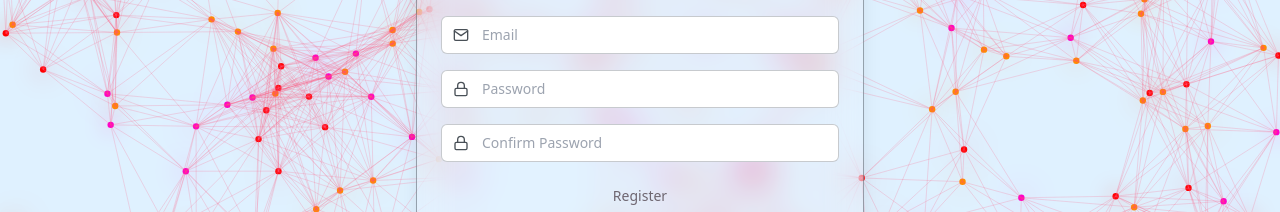
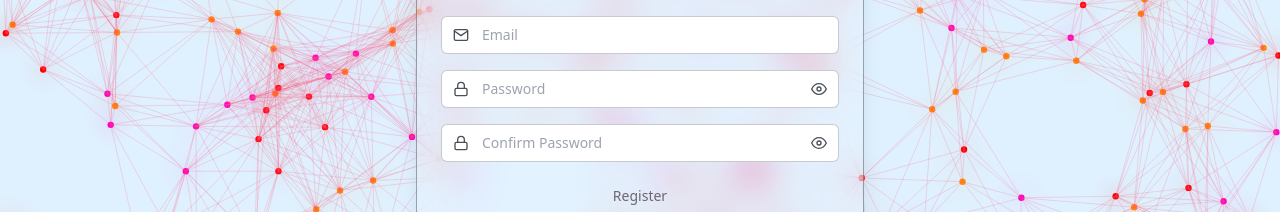
Before and after one commit to Jeet-115/SoftwareSubscription, a React (Vite) app in the folder client/: page /register in a window 1280 px wide. Shown: the part 216-428 px from the top of the page. Built offline with nearby package versions, Linux system fonts and the light colour scheme; no server answers.

Commit message:
ui upgradation

```diff
--- a/client/src/pages/Auth/Login.jsx
+++ b/client/src/pages/Auth/Login.jsx
@@ -3,7 +3,7 @@ import { Link, useNavigate } from "react-router-dom";
 import api from "../../utils/axios";
 import { useAuth } from "../../context/AuthContext";
 import { motion } from "framer-motion";
-import { FiMail, FiLock } from "react-icons/fi";
+import { FiMail, FiLock, FiEye, FiEyeOff } from "react-icons/fi";
 
 const Login = () => {
   const navigate = useNavigate();
@@ -11,6 +11,7 @@ const Login = () => {
   const [form, setForm] = useState({ email: "", password: "" });
   const [loading, setLoading] = useState(false);
   const [error, setError] = useState("");
+  const [showPassword, setShowPassword] = useState(false);
 
   const handleChange = (e) => {
     setForm({ ...form, [e.target.name]: e.target.value });
@@ -63,27 +64,37 @@ const Login = () => {
               onChange={handleChange}
               placeholder="Email"
               required
-              className="w-full rounded-md border border-secondary-dark/30 bg-neutral-DEFAULT/20 pl-10 pr-3 py-2 text-sm text-text-DEFAULT outline-none focus:border-primary-light transition-colors"
+              className="w-full rounded-md border border-secondary-dark/30 bg-neutral-DEFAULT/20 pl-10 pr-3 py-2 text-sm text-text-light outline-none focus:border-primary-light transition-colors"
             />
           </div>
           <div className="relative">
             <FiLock className="absolute top-1/2 left-3 -translate-y-1/2 text-text-light" />
             <input
-              type="password"
+              type={showPassword ? "text" : "password"}
               name="password"
               value={form.password}
               onChange={handleChange}
               placeholder="Password"
               required
-              className="w-full rounded-md border border-secondary-dark/30 bg-neutral-DEFAULT/20 pl-10 pr-3 py-2 text-sm text-text-DEFAULT outline-none focus:border-primary-light transition-colors"
+              className="w-full rounded-md border border-secondary-dark/30 bg-neutral-DEFAULT/20 pl-10 pr-10 py-2 text-sm text-text-light outline-none focus:border-primary-light transition-colors"
             />
+            <div
+              className="absolute top-1/2 right-3 -translate-y-1/2 cursor-pointer"
+              onClick={() => setShowPassword(!showPassword)}
+            >
+              {showPassword ? (
+                <FiEyeOff className="text-text-light" />
+              ) : (
+                <FiEye className="text-text-light" />
+              )}
+            </div>
           </div>
           <motion.button
             whileHover={{ scale: 1.05 }}
             whileTap={{ scale: 0.95 }}
             type="submit"
             disabled={loading}
-            className="mt-2 w-full text-[#6e6670] rounded-md bg-primary-DEFAULT px-4 py-2 text-sm font-medium hover:bg-primary-dark disabled:opacity-60 transition-colors"
+            className="mt-2 w-full text-[#6e6670] rounded-md bg-primary-DEFAULT px-4 py-2 text-sm font-medium hover:bg-primary-dark hover:text-[#FFFFFF] disabled:opacity-60 transition-colors"
           >
             {loading ? "Logging in..." : "Login"}
           </motion.button>
--- a/client/src/pages/Auth/Register.jsx
+++ b/client/src/pages/Auth/Register.jsx
@@ -2,7 +2,7 @@ import { useState } from "react";
 import { Link, useNavigate } from "react-router-dom";
 import api from "../../utils/axios";
 import { motion } from "framer-motion";
-import { FiMail, FiLock, FiUser } from "react-icons/fi";
+import { FiMail, FiLock, FiUser, FiEye, FiEyeOff } from "react-icons/fi";
 
 const Register = () => {
   const navigate = useNavigate();
@@ -14,6 +14,8 @@ const Register = () => {
   });
   const [loading, setLoading] = useState(false);
   const [error, setError] = useState("");
+  const [showPassword, setShowPassword] = useState(false);
+  const [showConfirmPassword, setShowConfirmPassword] = useState(false);
 
   const handleChange = (e) => {
     setForm({ ...form, [e.target.name]: e.target.value });
@@ -73,7 +75,7 @@ const Register = () => {
               value={form.name}
               onChange={handleChange}
               placeholder="Name (Optional)"
-              className="w-full rounded-md border border-secondary-dark/30 bg-neutral-DEFAULT/20 pl-10 pr-3 py-2 text-sm text-text-DEFAULT outline-none focus:border-primary-light transition-colors"
+              className="w-full rounded-md border border-secondary-dark/30 bg-neutral-DEFAULT/20 pl-10 pr-3 py-2 text-sm text-text-light outline-none focus:border-primary-light transition-colors"
             />
           </div>
           <div className="relative">
@@ -85,39 +87,59 @@ const Register = () => {
               onChange={handleChange}
               placeholder="Email"
               required
-              className="w-full rounded-md border border-secondary-dark/30 bg-neutral-DEFAULT/20 pl-10 pr-3 py-2 text-sm text-text-DEFAULT outline-none focus:border-primary-light transition-colors"
+              className="w-full rounded-md border border-secondary-dark/30 bg-neutral-DEFAULT/20 pl-10 pr-3 py-2 text-sm text-text-light outline-none focus:border-primary-light transition-colors"
             />
           </div>
           <div className="relative">
             <FiLock className="absolute top-1/2 left-3 -translate-y-1/2 text-text-light" />
             <input
-              type="password"
+              type={showPassword ? "text" : "password"}
               name="password"
               value={form.password}
               onChange={handleChange}
               placeholder="Password"
               required
-              className="w-full rounded-md border border-secondary-dark/30 bg-neutral-DEFAULT/20 pl-10 pr-3 py-2 text-sm text-text-DEFAULT outline-none focus:border-primary-light transition-colors"
+              className="w-full rounded-md border border-secondary-dark/30 bg-neutral-DEFAULT/20 pl-10 pr-10 py-2 text-sm text-text-light outline-none focus:border-primary-light transition-colors"
             />
+            <div
+              className="absolute top-1/2 right-3 -translate-y-1/2 cursor-pointer"
+              onClick={() => setShowPassword(!showPassword)}
+            >
+              {showPassword ? (
+                <FiEyeOff className="text-text-light" />
+              ) : (
+                <FiEye className="text-text-light" />
+              )}
+            </div>
           </div>
           <div className="relative">
             <FiLock className="absolute top-1/2 left-3 -translate-y-1/2 text-text-light" />
             <input
-              type="password"
+              type={showConfirmPassword ? "text" : "password"}
               name="confirmPassword"
               value={form.confirmPassword}
               onChange={handleChange}
               placeholder="Confirm Password"
               required
-              className="w-full rounded-md border border-secondary-dark/30 bg-neutral-DEFAULT/20 pl-10 pr-3 py-2 text-sm text-text-DEFAULT outline-none focus:border-primary-light transition-colors"
+              className="w-full rounded-md border border-secondary-dark/30 bg-neutral-DEFAULT/20 pl-10 pr-10 py-2 text-sm text-text-light outline-none focus:border-primary-light transition-colors"
             />
+            <div
+              className="absolute top-1/2 right-3 -translate-y-1/2 cursor-pointer"
+              onClick={() => setShowConfirmPassword(!showConfirmPassword)}
+            >
+              {showConfirmPassword ? (
+                <FiEyeOff className="text-text-light" />
+              ) : (
+                <FiEye className="text-text-light" />
+              )}
+            </div>
           </div>
           <motion.button
             whileHover={{ scale: 1.05 }}
             whileTap={{ scale: 0.95 }}
             type="submit"
             disabled={loading}
-            className="mt-2 text-[#6e6670] w-full rounded-md bg-primary-DEFAULT px-4 py-2 text-sm font-medium  hover:bg-primary-dark disabled:opacity-60 transition-colors"
+            className="mt-2 text-[#6e6670] w-full rounded-md bg-primary-DEFAULT px-4 py-2 text-sm font-medium  hover:bg-primary-dark hover:text-[#FFFFFF] disabled:opacity-60 transition-colors"
           >
             {loading ? "Registering..." : "Register"}
           </motion.button>
```
Also changed, not shown: client/src/pages/Legal/LegalcontentPage.jsx (+12 -12 lines), 1 other file (tests, documents, lock files or other folders).
